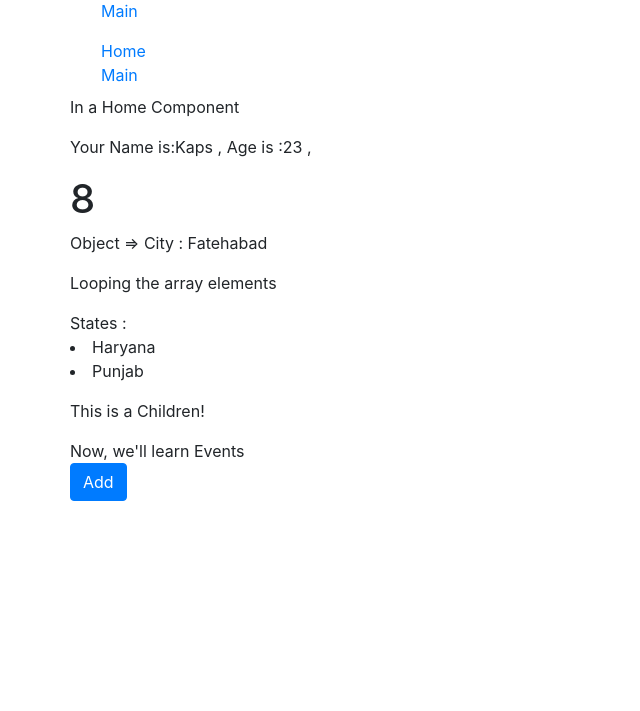
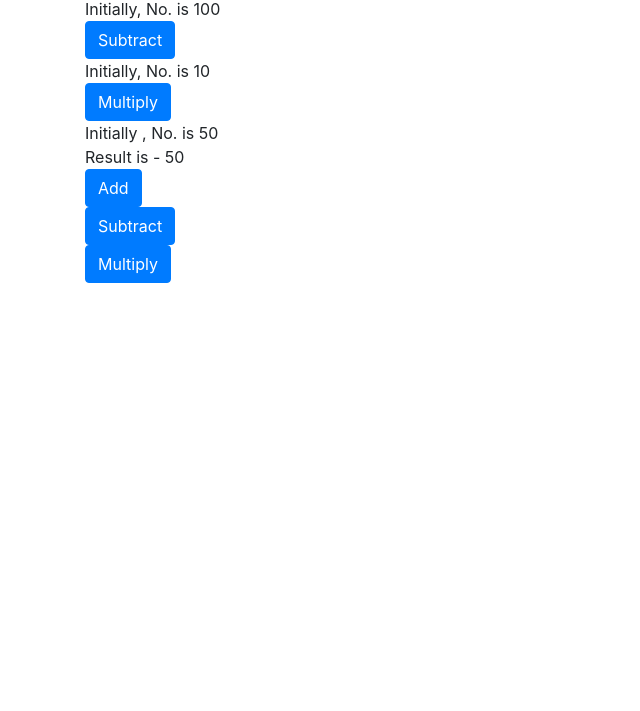
Before and after one commit to kplvashisahat/ReactJS, a React app: page / in a window 1280 px wide. Shown: the part 89-800 px from the top of the page, without its empty margins (0-640 px from the left). Built offline with nearby package versions, Linux system fonts and the light colour scheme.

Commit message:
Doing Practice for Props,Events & States

```diff
--- a/package.json
+++ b/package.json
@@ -2,7 +2,7 @@
   "name": "reactjs",
   "version": "1.0.0",
   "description": "",
-  "main": "index.js",
+  "main": "test.js",
   "scripts": {
     "start": "npm run build",
     "build": "webpack -d && cp src/index.html dist/index.html && webpack-dev-server --content-base src/ --inline --hot --port 8080",
--- /dev/null
+++ b/src/app/components/Add.js
@@ -0,0 +1,35 @@
+import React from "react";
+import PropTypes from "prop-types";
+
+export class Add extends React.Component
+{
+    constructor(props)
+    {
+        super(); // It is the parent constructor that always be called & inherited from React.Component
+        this.state = {
+            result: props.num
+        };
+    }
+
+    Add()
+    {
+        this.setState({
+            result: this.state.result + 2
+        });
+    }
+
+    render()
+    {
+        return(
+            <div>
+                Initially, No. is {this.state.result}
+                <br/> <br/>
+                <div className='btn-toolbar pull-right'>
+                    <div className='btn-group'>
+                        <button type='button' onClick={() => this.Add()} className='btn btn-primary'>Add</button>
+                    </div>
+                </div>
+            </div>
+        );
+    }
+}
--- /dev/null
+++ b/src/app/components/Calc.js
@@ -0,0 +1,59 @@
+import React from "react";
+import PropTypes from "prop-types";
+
+export class Calc extends React.Component
+{
+    constructor(props)
+    {
+        super();
+        this.state = {
+            result: props.num
+        };
+    }
+
+    Add()
+    {
+        this.setState({
+            result: this.state.result + 1
+        });
+    }
+
+    Sub()
+    {
+        this.setState({
+            result: this.state.result - 1
+        });
+    }
+
+    Mul()
+    {
+        this.setState({
+            result: this.state.result * 2
+        });
+    }
+
+    render()
+    {
+        return(
+            <div>
+                Initially , No. is {this.props.num} <br/>
+                Result is - {this.state.result}
+                <div className='btn-toolbar pull-right'>
+                    <div className='btn-group'>
+                        <button type='button' onClick={() => this.Add()} className='btn btn-primary'>Add</button>
+                    </div>
+                </div>
+                <div className='btn-toolbar pull-right'>
+                    <div className='btn-group'>
+                        <button type='button' onClick={() => this.Sub()} className='btn btn-primary'>Subtract</button>
+                    </div>
+                </div>
+                <div className='btn-toolbar pull-right'>
+                    <div className='btn-group'>
+                        <button type='button' onClick={() => this.Mul()} className='btn btn-primary'>Multiply</button>
+                    </div>
+                </div>
+            </div>
+        );
+    }
+}
--- /dev/null
+++ b/src/app/components/Mul.js
@@ -0,0 +1,34 @@
+import React from "react";
+import PropTypes from "prop-types";
+
+export class Mul extends React.Component
+{
+    constructor(props)
+    {
+        super();
+        this.state = {
+            result: props.num
+        };
+    }
+
+    mul()
+    {
+        this.setState({
+            result: this.state.result * 2
+        });
+    }
+
+    render()
+    {
+        return(
+            <div>
+                Initially, No. is {this.state.result}
+                <div className='btn-toolbar pull-right'>
+                    <div className='btn-group'>
+                        <button type='button' onClick={() => this.mul()} className='btn btn-primary'>Multiply</button>
+                    </div>
+                </div>
+            </div>
+        );
+    }
+}
--- /dev/null
+++ b/src/app/components/Subtract.js
@@ -0,0 +1,34 @@
+import React from "react";
+import PropTypes from "prop-types";
+
+export class Subtract extends React.Component
+{
+    constructor(props)
+    {
+        super();
+        this.state = {
+            result: props.num
+        };
+    }
+
+    subtract()
+    {
+        this.setState({
+            result: this.state.result - 2
+        });
+    }
+
+    render()
+    {
+        return(
+            <div>
+                Initially, No. is {this.state.result}
+                <div className="btn-toolbar pull-right">
+                    <div className="btn-group">
+                        <button type='button' onClick={() => this.subtract()} className='btn btn-primary'>Subtract</button>
+                    </div>
+                </div>
+            </div>
+        );
+    }
+}
--- a/src/app/test.js
+++ b/src/app/test.js
@@ -1,12 +1,22 @@
 import React from "react";
 import { render } from "react-dom";
+
+import { Add } from "./components/Add";
+import { Subtract } from "./components/Subtract";
+import {Mul} from "./components/Mul";
+import {Calc} from "./components/Calc";
 
 class Abc extends React.Component
 {
     render()
     {
         return(
-            <h1>Kapil Vashishat</h1>
+            <div className="container">
+                <Add num={20} />
+                <Subtract num={100} />
+                <Mul num={10} />
+                <Calc num={50} />
+            </div>
         );
     }
 }
--- a/src/index.html
+++ b/src/index.html
@@ -8,7 +8,7 @@
     <link rel="stylesheet" href="https://stackpath.bootstrapcdn.com/bootstrap/4.1.3/css/bootstrap.min.css" integrity="sha384-MCw98/SFnGE8fJT3GXwEOngsV7Zt27NXFoaoApmYm81iuXoPkFOJwJ8ERdknLPMO" crossorigin="anonymous">
 </head>
 <body>
-    <div id = "app" >
+    <div id = "abc" >
 
     </div>
     <script src = "/app/bundle.js" ></script>
--- a/webpack.config.js
+++ b/webpack.config.js
@@ -4,7 +4,7 @@ var DIST_DIR = path.resolve(__dirname, "dist");
 var SRC_DIR = path.resolve(__dirname , "src");
 
 var config = {
-    entry: SRC_DIR + "/app/index.js",
+    entry: SRC_DIR + "/app/test.js",
     output:{
         path: DIST_DIR + "/app",
         filename: "bundle.js",
```
